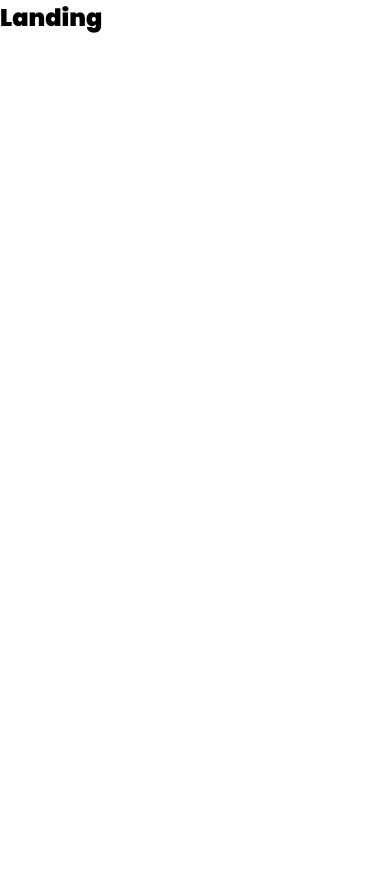
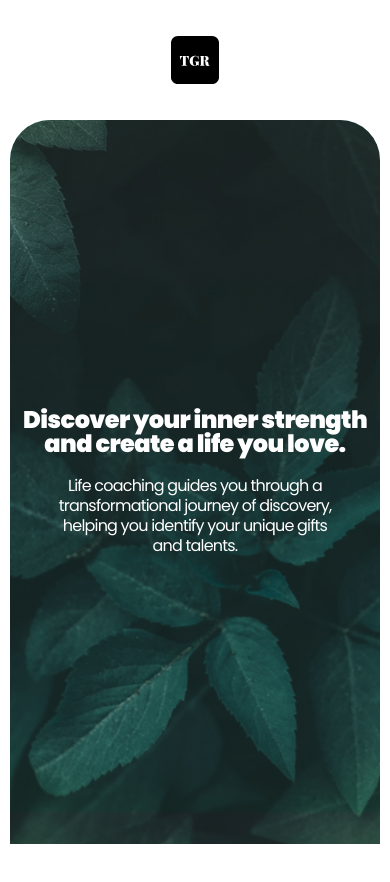
Before and after one commit to camcgreen/tgr, a Next.js app: page / in a window 390 px wide. Shown: the top 882 px of the page. Before the commit the page ends 844 px from the top, so only its background shows below. Built offline with nearby package versions, Linux system fonts and the light colour scheme.

Commit message:
Add landing section and make responsive

```diff
--- a/app/components/header.jsx
+++ b/app/components/header.jsx
@@ -3,15 +3,27 @@ import Link from 'next/link';
 
 const Header = () => {
     return (
-        <header>
-            <ul>
+        <header className='header'>
+            <img
+                src='/images/logo.svg'
+                alt='The Green Room Coaching logo'
+                className='header__logo'
+            />
+            <ul className='header__links'>
                 <li>
                     <Link href='/#home'>Home</Link>
+                </li>
+                <li>
                     <Link href='/#about'>About</Link>
+                </li>
+                <li>
                     <Link href='/#services'>Services</Link>
+                </li>
+                <li>
                     <Link href='/#contact'>Contact</Link>
                 </li>
             </ul>
+            <button className='button'>Book Session</button>
         </header>
     );
 };
--- a/app/components/landing.jsx
+++ b/app/components/landing.jsx
@@ -11,9 +11,27 @@ const Landing = () => {
         console.log(SplitText);
     }, []);
     return (
-        <div>
-            <h1>Landing</h1>
-        </div>
+        <section className='landing'>
+            <img
+                src='/images/landing-bg.jpg'
+                alt='Landing background'
+                className='landing__bg'
+            />
+            <div className='landing__text'>
+                <h1 className='landing__text__tagline'>
+                    Discover your inner strength
+                    <br className='break' />
+                    <span className='space'> </span>and create a life you love.
+                </h1>
+                <h2 className='landing__text__subtitle'>
+                    Life coaching guides you through a transformational journey
+                    of
+                    <br className='break' />
+                    <span className='space'> </span>discovery, helping you
+                    identify your unique gifts and talents.
+                </h2>
+            </div>
+        </section>
     );
 };
 
--- a/app/globals.scss
+++ b/app/globals.scss
@@ -1,24 +1,206 @@
-:root {
-  --max-width: 1840px;
-  --border-radius: 12px;
-  --font-mono: ui-monospace, Menlo, Monaco, 'Cascadia Mono', 'Segoe UI Mono',
-    'Roboto Mono', 'Oxygen Mono', 'Ubuntu Monospace', 'Source Code Pro',
-    'Fira Mono', 'Droid Sans Mono', 'Courier New', monospace;
-}
+$navHeight: 120px;
+$mediaTablet: 1024px;
+$mediaPhone: 767px;
+$desktopWidth: 1840px;
+$tabletWidth: 1240px;
+$phoneWidth: 640px;
+$borderRadiusLarge: 40px;
+$borderRadiusSmall: 6px;
 
 * {
   box-sizing: border-box;
   padding: 0;
   margin: 0;
+//   font-size: 24px;
 }
 
 html,
 body {
   max-width: 100vw;
   overflow-x: hidden;
+  letter-spacing: -5%;
+}
+
+h1 {
+    font-size: 4rem;
+    font-weight: 900;
+    letter-spacing: -0.025em;
+    line-height: 100%;
+}
+
+h2 {
+    font-size: 1.5rem;
+    font-weight: 400;
+    letter-spacing: -0.05em;
+    line-height: 125%;
+}
+
+h3 {
+
 }
 
 a {
   color: inherit;
   text-decoration: none;
 }
+
+.button {
+    cursor: pointer;
+    border-radius: $borderRadiusSmall;
+    background-color: black;
+    color: white;
+    border: none;
+    font-weight: 500;
+    padding: 10px 40px;
+    transition: background-color 0.2s ease-in-out;
+}
+
+.button:hover {
+    background-color: rgb(55, 55, 55);
+}
+
+.container {
+    width: 100%;
+    display: flex;
+    flex-direction: column;
+    align-items: center;
+}
+
+.wrapper {
+    width: 95%;
+    max-width: 1840px;
+}
+
+.space {
+    display: none;
+}
+
+.header {
+    position: fixed;
+    left: 0;
+    top: 0;
+    width: 100%;
+    height: $navHeight;
+    padding: 0 $borderRadiusLarge;
+    display: flex;
+    justify-content: space-between;
+    align-items: center;
+    z-index: 2;
+    background-color: white;
+    // border-bottom-left-radius: $borderRadiusLarge;
+    // border-bottom-right-radius: $borderRadiusLarge;
+
+    &__logo {
+        width: 48px;
+        aspect-ratio: 1 / 1;
+        margin-right: 110px;
+    }
+
+    &__links {
+        list-style: none;
+        display: flex;
+
+        li {
+            margin-right: 20px;
+        }
+
+        li:last-of-type {
+            margin-right: 0;
+        }
+
+        li:hover {
+            text-decoration: underline;
+        }
+
+    }
+}
+
+.landing {
+    position: relative;
+    width: 100%;
+    height: calc(100svh - $navHeight);
+    margin-top: $navHeight;
+    border-top-right-radius: $borderRadiusLarge;
+    border-top-left-radius: $borderRadiusLarge;
+    background: lightblue;
+    overflow: hidden;
+    margin-bottom: 1000px;
+
+    &__bg {
+        position: absolute;
+        left: 0;
+        top: 0;
+        width: 100%;
+        height: 100%;
+        object-fit: cover;
+        pointer-events: none;
+    }
+
+    &__text {
+        position: absolute;
+        left: 50%;
+        top: 50%;
+        transform: translate(-50%, -50%);
+        color: white;
+        text-align: center;
+        display: flex;
+        flex-direction: column;
+        align-items: center;
+        width: 95%;
+        &__tagline {
+            margin-bottom: 20px;
+            // max-width: 1000px;
+        }
+        &__subtitle {
+            // max-width: 700px;
+        }
+    }
+}
+
+@media (max-width: $mediaTablet) {
+    .space {
+        display: inline;
+    }
+
+    .break {
+        display: none;
+    }
+
+    h1 {
+        font-size: 3rem;
+    }
+
+    h2 {
+        font-size: 1.25rem;
+        max-width: 80%;
+    }
+
+    .header__links {
+        display: none;
+    }
+}
+
+@media (max-width: $mediaPhone) {
+    h1 {
+        font-size: 1.5rem;
+        // max-width: 320px;
+    }
+
+    h2 {
+        font-size: 1rem;
+        // max-width: 80%;
+        // max-width: 200px;
+    }
+
+    .header {
+        justify-content: center;
+    }
+
+    .header__logo {
+        margin-right: 0;
+    }
+
+    .header button {
+        display: none;
+    }
+}
--- a/app/page.jsx
+++ b/app/page.jsx
@@ -1,12 +1,12 @@
 import styles from './page.module.scss';
+import Header from './components/header.jsx';
 import Landing from './components/landing.jsx';
 
 export default function Home() {
     return (
-        <main className='container'>
-            <section className='container__section'>
-                <Landing />
-            </section>
-        </main>
+        <div className='wrapper'>
+            <Header />
+            <Landing />
+        </div>
     );
 }
```
Also changed, not shown: public/images/landing-bg.jpg (added).
